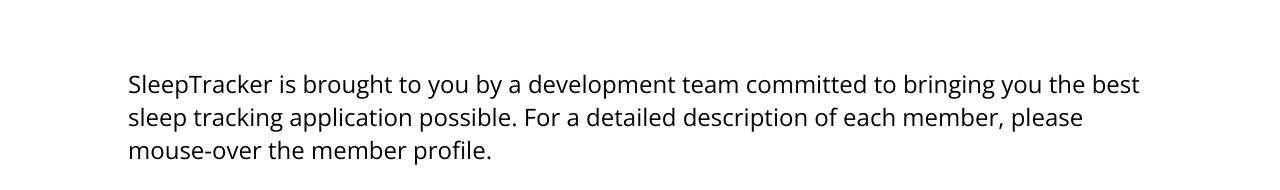
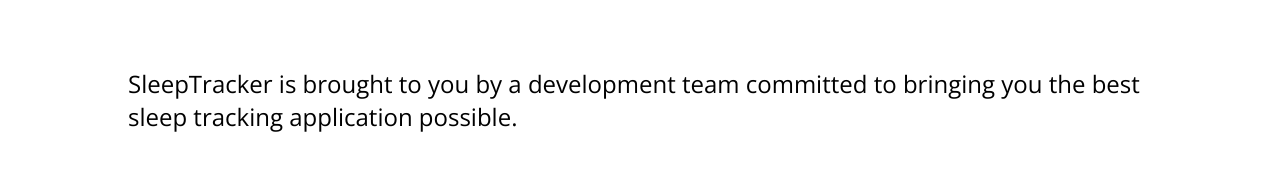
Before and after one commit to sleep-tracker-sg2/st-marketingpage, a plain HTML site: page about.html in a window 1280 px wide. Shown: the part 83-273 px from the top of the page. Drawn offline with nearby package versions, Linux system fonts and the light colour scheme.

Commit message:
small change to about page

```diff
--- a/about.html
+++ b/about.html
@@ -57,7 +57,7 @@
 
     <div class="about">
         <h1 class="about__title">
-            SleepTracker is brought to you by a development team committed to bringing you the best sleep tracking application possible.  For a detailed description of each member, please mouse-over the member profile.
+            SleepTracker is brought to you by a development team committed to bringing you the best sleep tracking application possible.
         </h1>
     </div>
 
```
Also changed, not shown: css/main.css (+5 -2 lines).
